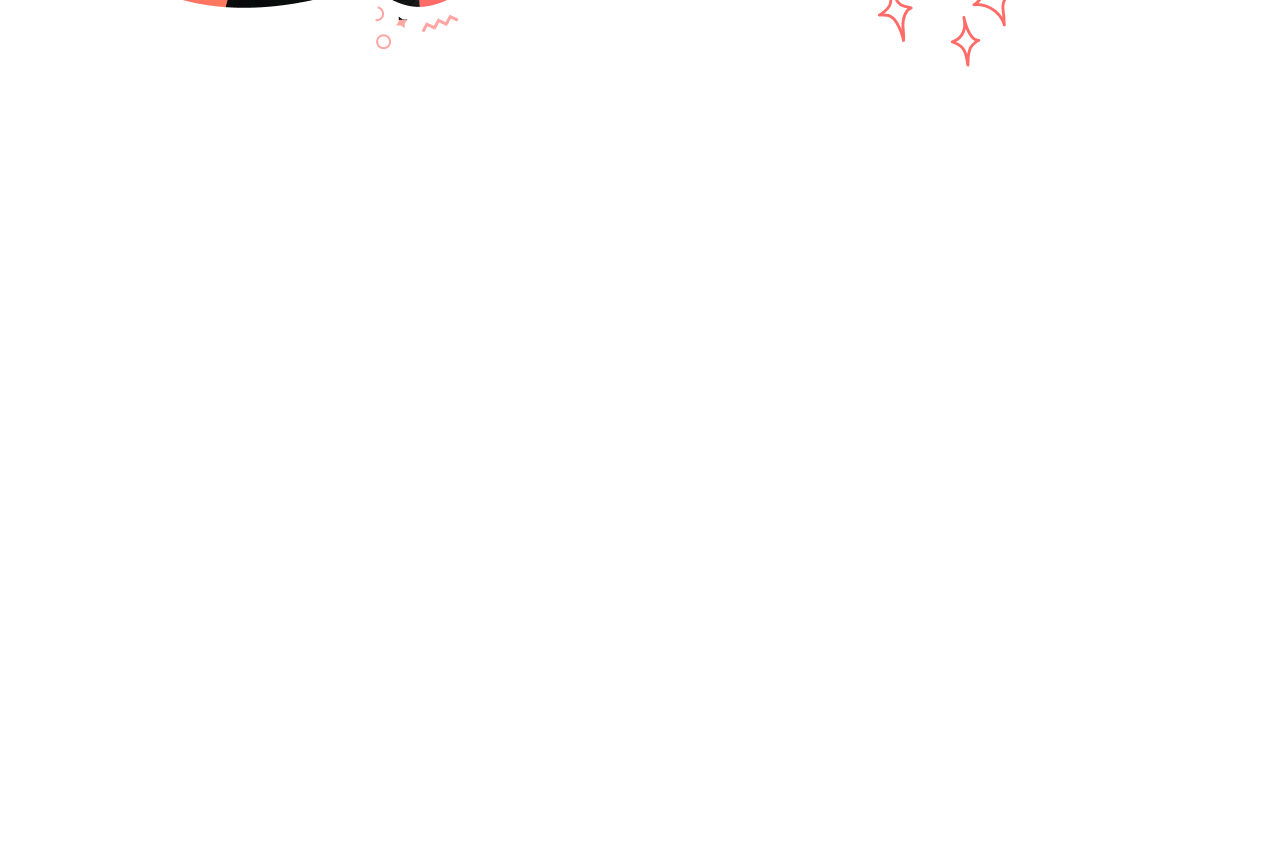
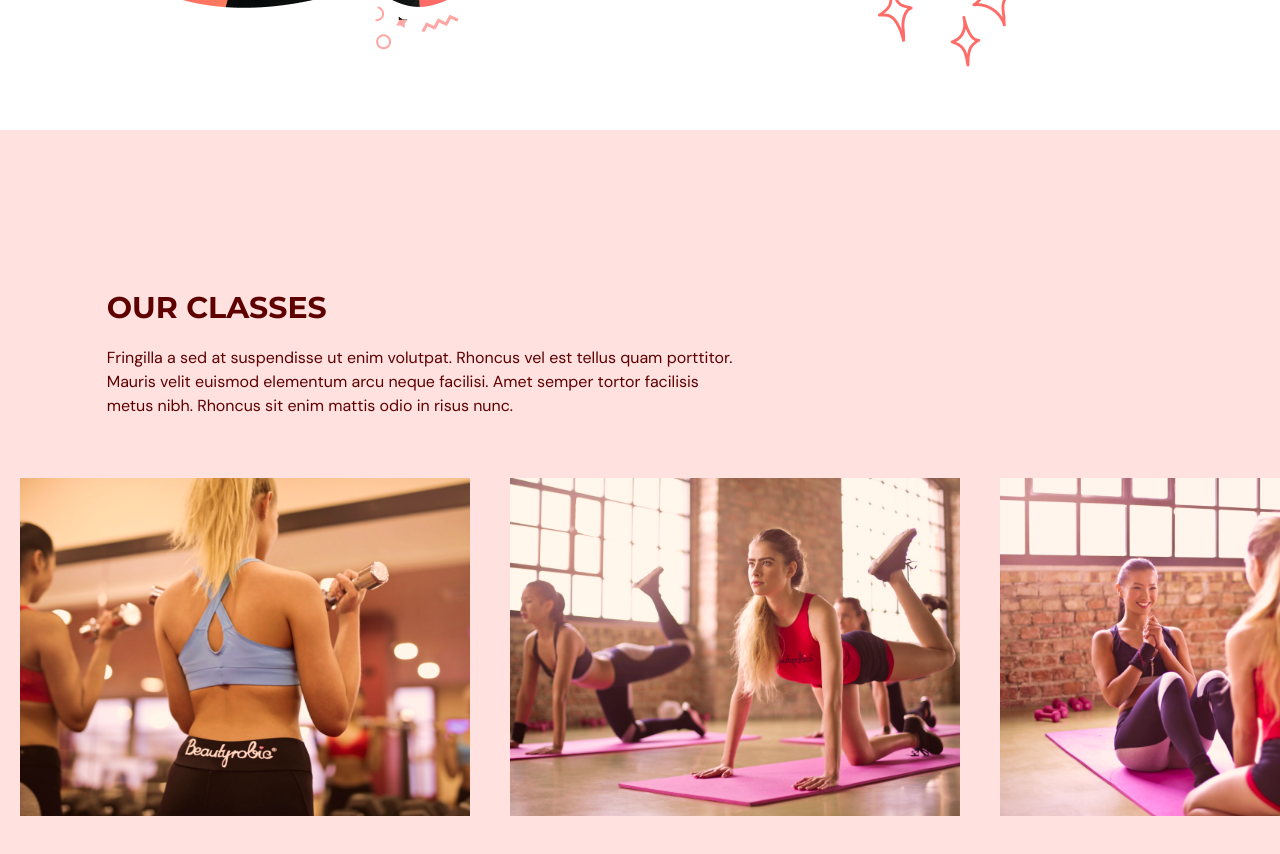
Before and after one commit to Seif-Mamdouh/Gym-TS, a React (Vite) app: page / in a window 1280 px wide. Shown: the part 1860-2714 px from the top of the page. Before the commit the page ends 1990 px from the top, so only its background shows below. Built offline with nearby package versions, Linux system fonts and the light colour scheme.

Commit message:
classes promo done

```diff
--- a/src/App.tsx
+++ b/src/App.tsx
@@ -1,10 +1,9 @@
 import Navbar from "@/scenes/navbar";
 import Home from '@/scenes/home';
+import OurClasses from "./scenes/ourClasses";
 import Benefits from '@/scenes/benefits'
 import { useEffect, useState } from "react";
 import { SelectedPage } from "@/shared/types";
-
-
 
 
 function App() {
@@ -36,6 +35,7 @@
 
       <Home setSelectedPage={setSelectedPage} />
       <Benefits setSelectedPage={setSelectedPage} />
+      <OurClasses setSelectedPage={setSelectedPage} />
     </div>
   );
 }
--- /dev/null
+++ b/src/scenes/ourClasses/Class.tsx
@@ -0,0 +1,23 @@
+type Props = {
+  name: string;
+  description?: string;
+  image: string;
+};
+
+const Class = ({ name, description, image }: Props) => {
+  const overlayStyles = `p-5 absolute z-30 flex
+  h-[380px] w-[450px] flex-col items-center justify-center
+  whitespace-normal bg-primary-500 text-center text-white
+  opacity-0 transition duration-500 hover:opacity-90`;
+return (
+  <li className="relative mx-5 inline-block h-[380px] w-[450px]">
+    <div className={overlayStyles}>
+      <p className="text-2xl">{name}</p>
+      <p className="mt-5">{description}</p>
+    </div>
+    <img alt={`${image}`} src={image} />
+  </li>
+);
+};
+
+export default Class;
--- /dev/null
+++ b/src/scenes/ourClasses/index.tsx
@@ -0,0 +1,97 @@
+import { SelectedPage, ClassType } from "@/shared/types";
+import image1 from "@/assets/image1.png";
+import image2 from "@/assets/image2.png";
+import image3 from "@/assets/image3.png";
+import image4 from "@/assets/image4.png";
+import image5 from "@/assets/image5.png";
+import image6 from "@/assets/image6.png";
+import { motion } from "framer-motion";
+import HText from "@/shared/HText";
+import Class from "./Class";
+
+
+const classes: Array<ClassType> = [
+  {
+    name: "Weight Training Classes",
+    description:
+      "Lorem ipsum dolor sit amet, consectetur adipiscing elit, sed do eiusmod tempor incididunt ut labore et dolore magna aliqua. Ut enim ad minim veniam, quis nostrud exercitation ullamco laboris nisi ut aliquip ex ea commodo consequat.",
+    image: image1,
+  },
+  {
+    name: "Yoga Classes",
+    image: image2,
+  },
+  {
+    name: "Ab Core Classes",
+    description:
+      "Lorem ipsum dolor sit amet, consectetur adipiscing elit, sed do eiusmod tempor incididunt ut labore et dolore magna aliqua. Ut enim ad minim veniam, quis nostrud exercitation ullamco laboris nisi ut aliquip ex ea commodo consequat.",
+    image: image3,
+  },
+  {
+    name: "Adventure Classes",
+    description:
+      "Lorem ipsum dolor sit amet, consectetur adipiscing elit, sed do eiusmod tempor incididunt ut labore et dolore magna aliqua. Ut enim ad minim veniam, quis nostrud exercitation ullamco laboris nisi ut aliquip ex ea commodo consequat.",
+    image: image4,
+  },
+  {
+    name: "Fitness Classes",
+    image: image5,
+  },
+  {
+    name: "Training Classes",
+    description:
+      "Lorem ipsum dolor sit amet, consectetur adipiscing elit, sed do eiusmod tempor incididunt ut labore et dolore magna aliqua. Ut enim ad minim veniam, quis nostrud exercitation ullamco laboris nisi ut aliquip ex ea commodo consequat.",
+    image: image6,
+  },
+];
+
+
+type Props = {
+  setSelectedPage: (value: SelectedPage) => void;
+};
+
+const OurClasses = ({ setSelectedPage }: Props) => {
+  return (
+    <section id="ourclasses" className="w-full bg-primary-100 py-40">
+      <motion.div
+        onViewportEnter={() => setSelectedPage(SelectedPage.OurClasses)}
+      >
+        <motion.div
+          className="mx-auto w-5/6"
+          initial="hidden"
+          whileInView="visible"
+          viewport={{ once: true, amount: 0.5 }}
+          transition={{ duration: 0.5 }}
+          variants={{
+            hidden: { opacity: 0, x: -50 },
+            visible: { opacity: 1, x: 0 },
+          }}
+        >
+          <div className="md:w-3/5">
+            <HText> OUR CLASSES </HText>
+            <p className="py-5">
+              Fringilla a sed at suspendisse ut enim volutpat. Rhoncus vel est
+              tellus quam porttitor. Mauris velit euismod elementum arcu neque
+              facilisi. Amet semper tortor facilisis metus nibh. Rhoncus sit
+              enim mattis odio in risus nunc.
+            </p>
+          </div>
+        </motion.div>
+        <div className="mt-10 h-[353px] w-full overflow-x-auto overflow-y-hidden">
+          <ul className="w-[2800px] whitespace-nowrap">
+            {classes.map((item: ClassType, index) => (
+                <Class
+                    key={`${item.name}-${index}`}
+                    name={item.name}
+                    description={item.description}
+                    image = {item.image}
+                />
+            ))}
+          </ul>
+        </div>
+      </motion.div>
+    </section>
+  );
+};
+
+export default OurClasses;
--- a/src/shared/types.ts
+++ b/src/shared/types.ts
@@ -10,3 +10,9 @@
   title: string;
   description: string;
 }
+
+export interface ClassType {
+  name: string;
+  description?: string;
+  image: string;
+}
```
